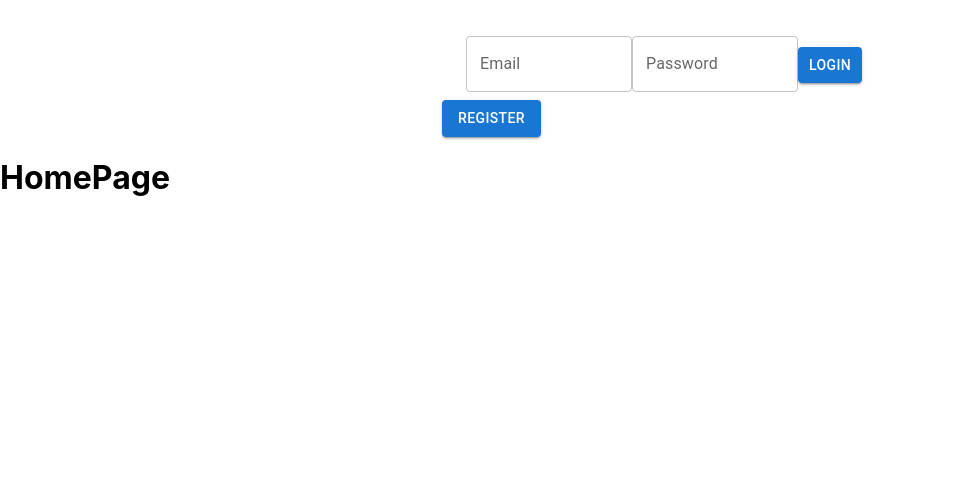
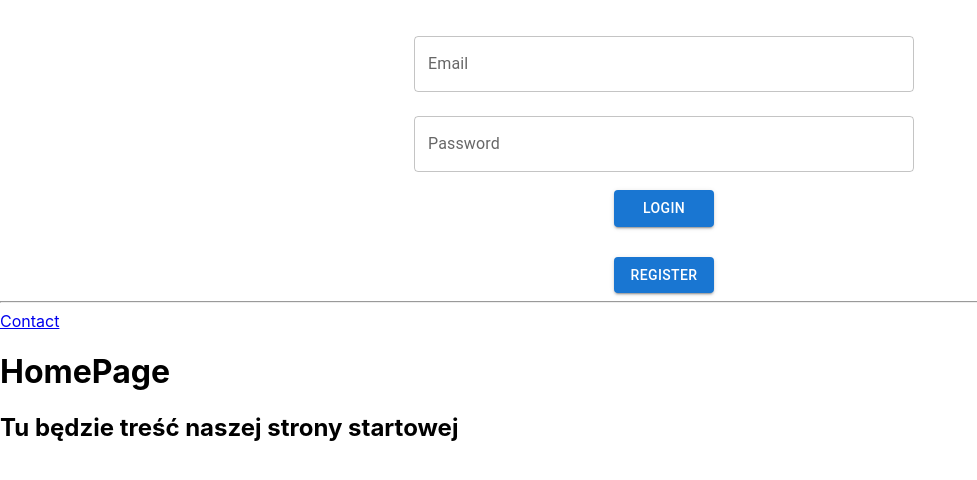
Before and after one commit to Przemyslaw-Swiderski/g1_el_proyecte_grande_front_end_react, a React (Create React App) app: page /home in a window 1280 px wide. Shown: the top 480 px of the page, without its empty margins (0-977 px from the left). Built offline with nearby package versions, Linux system fonts and the light colour scheme.

Commit message:
next step of user loggin process finished

```diff
--- a/src/App.js
+++ b/src/App.js
@@ -1,6 +1,7 @@
 import React, { Component } from 'react';
 import LoginForm from './RegistrationAndLogin/LoginForm';
 import RegistrationForm from './RegistrationAndLogin/RegistrationForm';
+import LoggedUserForm from './RegistrationAndLogin/LoggedUserForm'; // Import the LoggedUser component
 import { Button, Container } from '@mui/material';
 import RouterReact from './Router/RouterReact';
 
@@ -12,8 +13,9 @@ class App extends Component {
   constructor(props) {
     super(props);
     this.state = {
-      showLoginForm: (localStorage.getItem('accessToken') === null && localStorage.getItem('refreshToken') === null),
+      showLoginForm: !localStorage.getItem('accessToken'),
       showRegistrationForm: false,
+      showLoggedUserForm: !!localStorage.getItem('accessToken')
     };
   }
 
@@ -25,22 +27,55 @@ class App extends Component {
     }));
   };
 
+    // Function to handle successful login
+    handleLoginSuccess = () => {
+      this.setState({
+        showLoggedUserForm: true,
+        showRegistrationForm: false,
+        showLoginForm: false,
+      });
+    };
+
+  // Function to handle logout
+  handleLogout = () => {
+    // Clear the access and refresh tokens and any other user-related data from local storage
+    localStorage.removeItem('accessToken');
+    localStorage.removeItem('refreshToken');
+    localStorage.removeItem('userEmail');
+    // localStorage.removeItem('userName'); // Remove any other user-related data as needed
+
+    // Update the state to reflect the logout state
+    this.setState({
+      showLoggedUserForm: false,
+      showRegistrationForm: false, // Ensure registration form is hidden
+      showLoginForm: true,
+    });
+  };
+
+
   render() {
     return (
       <div className="App">
         <Container maxWidth="xs" style={containerStyle}>
-          {/* <h1>React Material UI</h1> */}
-          {this.state.showLoginForm && <LoginForm />}
-          {this.state.showRegistrationForm && <RegistrationForm />}
-          <Button
-            variant="contained"
-            color="primary"
-            onClick={this.toggleForms}
-          >
-            {this.state.showLoginForm ? 'Register' : 'Back to Login'}
-          </Button>
+          {this.state.showLoginForm && (
+            <LoginForm
+              onSwitchToRegistrationForm={this.toggleForms} // Pass callback to switch to RegistrationForm
+              onLoginSuccess={this.handleLoginSuccess}
+            />
+          )}
+          {this.state.showRegistrationForm && (
+            <RegistrationForm
+              onSwitchToLoginForm={this.toggleForms} // Pass callback to switch to LoginForm
+            />
+          )}
+          {this.state.showLoggedUserForm && (
+            <LoggedUserForm
+              onLogout={this.handleLogout}
+            />
+          )}
         </Container>
-        <RouterReact />
+        <hr/>
+        <RouterReact/>
       </div>
     );
   }
--- /dev/null
+++ b/src/RegistrationAndLogin/LoggedUserForm.js
@@ -0,0 +1,54 @@
+// import React from 'react';
+
+// const LoggedUser = (props) => {
+//   // Add logic here to retrieve user information, e.g., from local storage
+//   const userName = 'User' //localStorage.getItem('userName'); // You may need to adjust this based on your user data structure
+
+//   return (
+//     <div>
+//       <h1>Welcome, {userName}!</h1>
+//       {/* Add any other content or actions you want to show for logged-in users */}
+//       <button onClick={this.props.onLogout}>Logout</button>
+//     </div>
+//   );
+// };
+
+// export default LoggedUser;
+
+
+import React, { Component } from 'react';
+import { TextField, Button, Typography, Container } from '@mui/material';
+
+const buttonStyle = {
+  marginTop: '10px',
+  width: '100px',
+};
+
+class LoggedUser extends Component {
+  constructor(props) {
+    super(props);
+
+    this.state = {
+      userName: localStorage.getItem('userEmail'), // You may need to adjust this based on your user data structure
+    };
+  }
+
+render(){
+  return (
+    <div>
+      <h1>Welcome, {this.state.userName}!</h1>
+      {/* Add any other content or actions you want to show for logged-in users */}
+      <Button
+          variant="contained"
+          color="primary"
+          onClick={this.props.onLogout}
+          style={buttonStyle}
+      >
+          Logout
+      </Button>
+    </div>
+  );
+};
+};
+
+export default LoggedUser;
--- a/src/RegistrationAndLogin/LoginForm.js
+++ b/src/RegistrationAndLogin/LoginForm.js
@@ -1,108 +1,3 @@
-// import React, { Component } from 'react';
-// import axios from 'axios';
-// import { TextField, Button, Typography, Container } from '@mui/material';
-
-// const containerStyle = {
-//   marginTop: '20px',
-//   display: 'flex',
-//   flexDirection: 'column',
-//   alignItems: 'center',
-// };
-
-// const buttonStyle = {
-//   marginTop: '10px',
-// };
-
-// class LoginForm extends Component {
-//   constructor(props) {
-//     super(props);
-//     this.state = {
-//       email: '',
-//       password: '',
-//       loginResult: '',
-//       error: null,
-//     };
-//   }
-
-//   handleInputChange = (event) => {
-//     this.setState({
-//       [event.target.name]: event.target.value,
-//     });
-//   };
-
-//   handleLogin = async () => {
-//     try {
-//       const response = await axios.post(
-//         'http://localhost:8081/api/v1/login',
-//         {
-//           username: this.state.email,
-//           password: this.state.password,
-//         },
-//         {
-//           headers: {
-//             'Content-Type': 'application/json', // Specify Content-Type header
-//           },
-//         }
-//       );
-
-//       if (response.data.token) {
-//         // Store the token in localStorage
-//         localStorage.setItem('token', response.data.token);
-
-//         // Handle successful login, e.g., redirect or update UI
-//         console.log('Login successful');
-//         this.setState({ loginResult: 'Zalogowano poprawnie 😃' });
-//       }
-//     } catch (error) {
-//       console.log(error);
-//       this.setState({ loginResult: 'Błąd logowania 😦' });
-//     }
-//   };
-
-//   render() {
-//     return (
-//       <Container maxWidth="xs" style={containerStyle}>
-//         <Typography variant="h4">Login Form</Typography>
-//         <TextField
-//           label="Email"
-//           type="email"
-//           name="email"
-//           value={this.state.email}
-//           onChange={this.handleInputChange}
-//           variant="outlined"
-//           margin="normal"
-//           fullWidth
-//         />
-//         <TextField
-//           label="Password"
-//           type="password"
-//           name="password"
-//           value={this.state.password}
-//           onChange={this.handleInputChange}
-//           variant="outlined"
-//           margin="normal"
-//           fullWidth
-//         />
-//         <Button
-//           variant="contained"
-//           color="primary"
-//           onClick={this.handleLogin}
-//           style={buttonStyle}
-//         >
-//           Login
-//         </Button>
-//         <br />
-//         {this.state.loginResult && (
-//           <Typography variant="body1">{this.state.loginResult}</Typography>
-//         )}
-//       </Container>
-//     );
-//   }
-// }
-
-// export default LoginForm;
-
-
 import React, { Component } from 'react';
 import axios from 'axios';
 import { TextField, Button, Typography, Container } from '@mui/material';
@@ -110,14 +5,14 @@ import { TextField, Button, Typography, Container } from '@mui/material';
 const containerStyle = {
   marginTop: '20px',
   display: 'flex',
-  flexDirection: 'row',
+  flexDirection: 'column',
   alignItems: 'center',
   width: '500px',
 };
 
 const formStyle = {
   display: 'flex',
-  flexDirection: 'row',
+  flexDirection: 'column',
   alignItems: 'center',
   width: '500px',
 };
@@ -163,10 +58,14 @@ class LoginForm extends Component {
         // Store the token in localStorage
         localStorage.setItem('accessToken', response.data.accessToken);
         localStorage.setItem('refreshToken', response.data.refreshToken);
+        localStorage.setItem('userEmail', response.data.userEmail);
 
         // Handle successful login, e.g., redirect or update UI
         console.log('Login successful');
         this.setState({ loginResult: 'Zalogowano poprawnie 😃' });
+
+        this.props.onLoginSuccess();
+
       }
     } catch (error) {
       console.log(error);
@@ -174,13 +73,12 @@ class LoginForm extends Component {
     }
   };
 
-
   render() {
     return (
       <Container maxWidth="xs" style={containerStyle}>
         <Typography variant="h4"></Typography>
         <form style={formStyle}>
-          <TextField
+        <TextField
             label="Email"
             type="email"
             name="email"
@@ -213,6 +111,17 @@ class LoginForm extends Component {
         {this.state.loginResult && (
           <Typography variant="body1">{this.state.loginResult}</Typography>
         )}
+
+        {/* Button to switch to the registration form */}
+        <Button
+          variant="contained"
+          color="primary"
+          onClick={this.props.onSwitchToRegistrationForm}
+          style={buttonStyle}
+        >
+          Register
+        </Button>
+
       </Container>
     );
   }
--- a/src/RegistrationAndLogin/RegistrationForm.js
+++ b/src/RegistrationAndLogin/RegistrationForm.js
@@ -9,9 +9,21 @@ const containerStyle = {
   alignItems: 'center',
 };
 
+const formStyle = {
+  display: 'flex',
+  flexDirection: 'column',
+  alignItems: 'center',
+  width: '500px',
+};
+
 const buttonStyle = {
   marginTop: '10px',
+  width: '100px',
 };
+
+// const buttonStyle = {
+//   marginTop: '10px',
+// };
 
 class RegistrationForm extends Component {
   constructor(props) {
@@ -66,7 +78,8 @@ class RegistrationForm extends Component {
   render() {
     return (
       <Container maxWidth="xs" style={containerStyle}>
-        <Typography variant="h4">Registration Form</Typography>
+        <Typography variant="h4"></Typography>
+        <form style={formStyle}>
         <TextField
           label="Email"
           type="email"
@@ -105,10 +118,21 @@ class RegistrationForm extends Component {
         >
           Register
         </Button>
+        </form>
         <br />
         {this.state.registrationResult && (
           <Typography variant="body1">{this.state.registrationResult}</Typography>
         )}
+
+        {/* Button to switch to the login form */}
+        <Button
+          variant="contained"
+          color="primary"
+          onClick={this.props.onSwitchToLoginForm}
+          style={buttonStyle}
+        >
+          Back to Login
+        </Button>
       </Container>
     );
   }
--- /dev/null
+++ b/src/Router/Contact.js
@@ -0,0 +1,17 @@
+import { BrowserRouter as Router, Routes, Route, Link } from "react-router-dom";
+
+const Contact = () => (
+
+
+    <div>
+    <Link to={`/home`}>Home</Link>
+
+    <h1>Contact</h1>
+    <h2>Tu będą informacje kontaktowe</h2>
+    </div>
+
+
+
+    )
+
+    export default Contact;
--- a/src/Router/Homepage.js
+++ b/src/Router/Homepage.js
@@ -1,5 +1,18 @@
-import { BrowserRouter as Router, Routes, Route } from "react-router-dom";
+import { BrowserRouter as Router, Routes, Route, Link } from "react-router-dom";
 
-const HomePage = () => (<h1>HomePage</h1>)
+const HomePage = () => (
+
+
+<div>
+<Link to={`/contact`}>Contact</Link>
+<h1>HomePage</h1>
+<h2>Tu będzie treść naszej strony startowej</h2>
+
+
+</div>
+
+
+
+)
 
 export default HomePage;
--- a/src/Router/RouterReact.js
+++ b/src/Router/RouterReact.js
@@ -1,5 +1,6 @@
 import { BrowserRouter as Router, Routes, Route} from "react-router-dom";
 import HomePage from "./HomePage";
+import Contact from "./Contact";
 
 
 function RouterReact () {
@@ -9,7 +10,9 @@ function RouterReact () {
     return(
       <Router>
         <Routes>
+            <Route path="/" element={<HomePage />} />
             <Route path="/home" element={<HomePage/>}/>
+            <Route path="/contact" element={<Contact/>}/>
         </Routes>
       </Router>
     )
```
